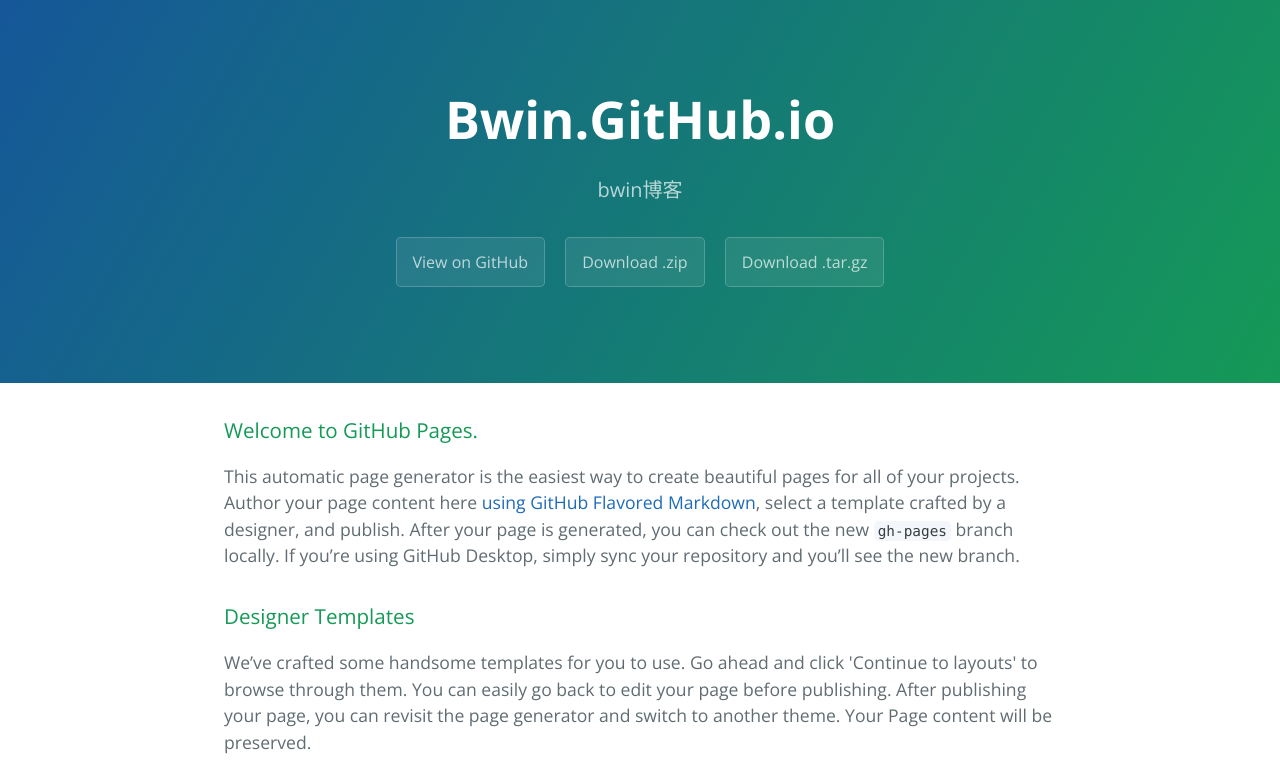
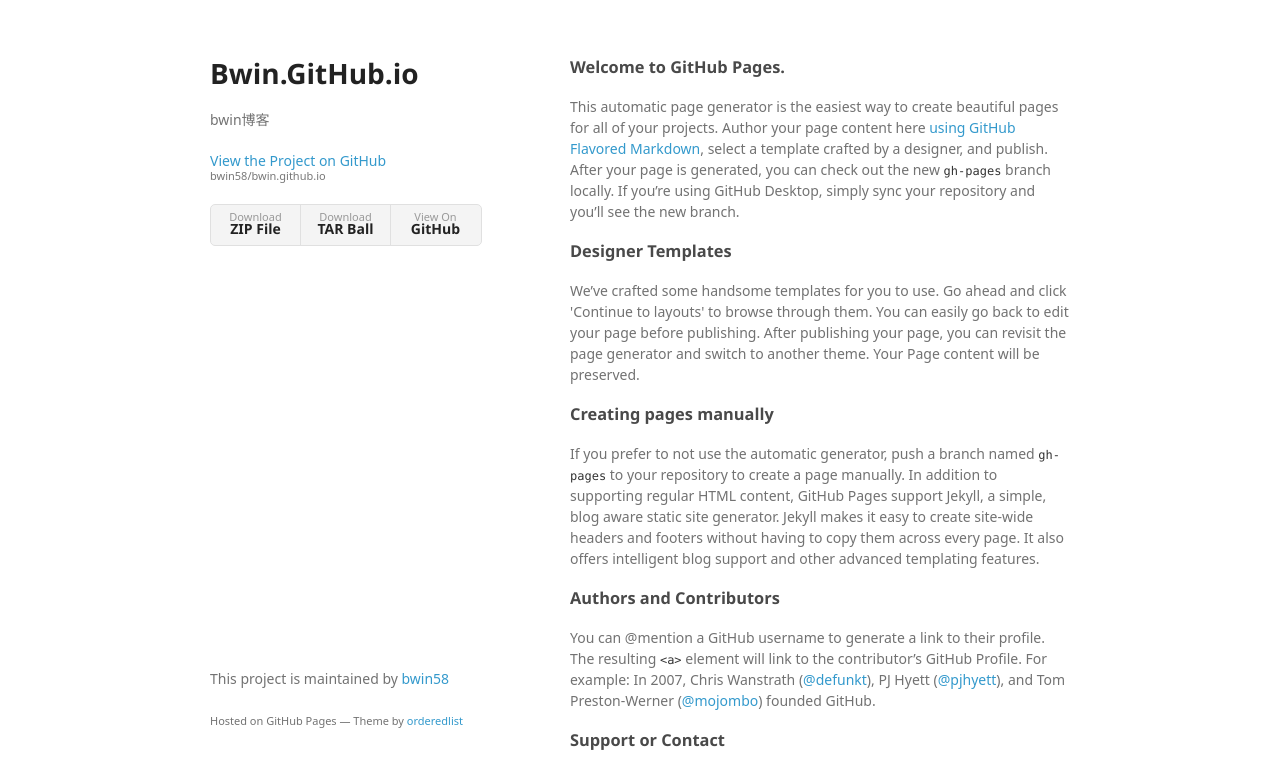
Before and after one commit to bwin58/bwin.github.io, a plain HTML site: page index.html in a window 1280 px wide. Shown: the top 766 px of the page. Drawn offline with nearby package versions, Linux system fonts and the light colour scheme; a web font is replaced by a local one.

```diff
--- a/index.html
+++ b/index.html
@@ -1,25 +1,34 @@
-<!DOCTYPE html>
-<html lang="en-us">
+<!doctype html>
+<html>
   <head>
-    <meta charset="UTF-8">
+    <meta charset="utf-8">
+    <meta http-equiv="X-UA-Compatible" content="chrome=1">
     <title>Bwin.GitHub.io by bwin58</title>
-    <meta name="viewport" content="width=device-width, initial-scale=1">
-    <link rel="stylesheet" type="text/css" href="stylesheets/normalize.css" media="screen">
-    <link href='https://fonts.googleapis.com/css?family=Open+Sans:400,700' rel='stylesheet' type='text/css'>
-    <link rel="stylesheet" type="text/css" href="stylesheets/stylesheet.css" media="screen">
-    <link rel="stylesheet" type="text/css" href="stylesheets/github-light.css" media="screen">
+
+    <link rel="stylesheet" href="stylesheets/styles.css">
+    <link rel="stylesheet" href="stylesheets/github-light.css">
+    <meta name="viewport" content="width=device-width">
+    <!--[if lt IE 9]>
+    <script src="//html5shiv.googlecode.com/svn/trunk/html5.js"></script>
+    <![endif]-->
   </head>
   <body>
-    <section class="page-header">
-      <h1 class="project-name">Bwin.GitHub.io</h1>
-      <h2 class="project-tagline">bwin博客</h2>
-      <a href="https://github.com/bwin58/bwin.github.io" class="btn">View on GitHub</a>
-      <a href="https://github.com/bwin58/bwin.github.io/zipball/master" class="btn">Download .zip</a>
-      <a href="https://github.com/bwin58/bwin.github.io/tarball/master" class="btn">Download .tar.gz</a>
-    </section>
+    <div class="wrapper">
+      <header>
+        <h1>Bwin.GitHub.io</h1>
+        <p>bwin博客</p>
 
-    <section class="main-content">
-      <h3>
+        <p class="view"><a href="https://github.com/bwin58/bwin.github.io">View the Project on GitHub <small>bwin58/bwin.github.io</small></a></p>
+
+
+        <ul>
+          <li><a href="https://github.com/bwin58/bwin.github.io/zipball/master">Download <strong>ZIP File</strong></a></li>
+          <li><a href="https://github.com/bwin58/bwin.github.io/tarball/master">Download <strong>TAR Ball</strong></a></li>
+          <li><a href="https://github.com/bwin58/bwin.github.io">View On <strong>GitHub</strong></a></li>
+        </ul>
+      </header>
+      <section>
+        <h3>
 <a id="welcome-to-github-pages" class="anchor" href="#welcome-to-github-pages" aria-hidden="true"><span aria-hidden="true" class="octicon octicon-link"></span></a>Welcome to GitHub Pages.</h3>
 
 <p>This automatic page generator is the easiest way to create beautiful pages for all of your projects. Author your page content here <a href="https://guides.github.com/features/mastering-markdown/">using GitHub Flavored Markdown</a>, select a template crafted by a designer, and publish. After your page is generated, you can check out the new <code>gh-pages</code> branch locally. If you’re using GitHub Desktop, simply sync your repository and you’ll see the new branch.</p>
@@ -43,15 +52,13 @@
 <a id="support-or-contact" class="anchor" href="#support-or-contact" aria-hidden="true"><span aria-hidden="true" class="octicon octicon-link"></span></a>Support or Contact</h3>
 
 <p>Having trouble with Pages? Check out our <a href="https://help.github.com/pages">documentation</a> or <a href="https://github.com/contact">contact support</a> and we’ll help you sort it out.</p>
-
-      <footer class="site-footer">
-        <span class="site-footer-owner"><a href="https://github.com/bwin58/bwin.github.io">Bwin.GitHub.io</a> is maintained by <a href="https://github.com/bwin58">bwin58</a>.</span>
-
-        <span class="site-footer-credits">This page was generated by <a href="https://pages.github.com">GitHub Pages</a> using the <a href="https://github.com/jasonlong/cayman-theme">Cayman theme</a> by <a href="https://twitter.com/jasonlong">Jason Long</a>.</span>
+      </section>
+      <footer>
+        <p>This project is maintained by <a href="https://github.com/bwin58">bwin58</a></p>
+        <p><small>Hosted on GitHub Pages &mdash; Theme by <a href="https://github.com/orderedlist">orderedlist</a></small></p>
       </footer>
-
-    </section>
-
+    </div>
+    <script src="javascripts/scale.fix.js"></script>
 
   </body>
 </html>
--- /dev/null
+++ b/javascripts/scale.fix.js
@@ -0,0 +1,17 @@
+var metas = document.getElementsByTagName('meta');
+var i;
+if (navigator.userAgent.match(/iPhone/i)) {
+  for (i=0; i<metas.length; i++) {
+    if (metas[i].name == "viewport") {
+      metas[i].content = "width=device-width, minimum-scale=1.0, maximum-scale=1.0";
+    }
+  }
+  document.addEventListener("gesturestart", gestureStart, false);
+}
+function gestureStart() {
+  for (i=0; i<metas.length; i++) {
+    if (metas[i].name == "viewport") {
+      metas[i].content = "width=device-width, minimum-scale=0.25, maximum-scale=1.6";
+    }
+  }
+}
--- /dev/null
+++ b/stylesheets/styles.css
@@ -0,0 +1,324 @@
+@font-face {
+  font-family: 'Noto Sans';
+  font-weight: 400;
+  font-style: normal;
+  src: url('../fonts/Noto-Sans-regular/Noto-Sans-regular.eot');
+  src: url('../fonts/Noto-Sans-regular/Noto-Sans-regular.eot?#iefix') format('embedded-opentype'),
+       local('Noto Sans'),
+       local('Noto-Sans-regular'),
+       url('../fonts/Noto-Sans-regular/Noto-Sans-regular.woff2') format('woff2'),
+       url('../fonts/Noto-Sans-regular/Noto-Sans-regular.woff') format('woff'),
+       url('../fonts/Noto-Sans-regular/Noto-Sans-regular.ttf') format('truetype'),
+       url('../fonts/Noto-Sans-regular/Noto-Sans-regular.svg#NotoSans') format('svg');
+}
+
+@font-face {
+  font-family: 'Noto Sans';
+  font-weight: 700;
+  font-style: normal;
+  src: url('../fonts/Noto-Sans-700/Noto-Sans-700.eot');
+  src: url('../fonts/Noto-Sans-700/Noto-Sans-700.eot?#iefix') format('embedded-opentype'),
+       local('Noto Sans Bold'),
+       local('Noto-Sans-700'),
+       url('../fonts/Noto-Sans-700/Noto-Sans-700.woff2') format('woff2'),
+       url('../fonts/Noto-Sans-700/Noto-Sans-700.woff') format('woff'),
+       url('../fonts/Noto-Sans-700/Noto-Sans-700.ttf') format('truetype'),
+       url('../fonts/Noto-Sans-700/Noto-Sans-700.svg#NotoSans') format('svg');
+}
+
+@font-face {
+  font-family: 'Noto Sans';
+  font-weight: 400;
+  font-style: italic;
+  src: url('../fonts/Noto-Sans-italic/Noto-Sans-italic.eot');
+  src: url('../fonts/Noto-Sans-italic/Noto-Sans-italic.eot?#iefix') format('embedded-opentype'),
+       local('Noto Sans Italic'),
+       local('Noto-Sans-italic'),
+       url('../fonts/Noto-Sans-italic/Noto-Sans-italic.woff2') format('woff2'),
+       url('../fonts/Noto-Sans-italic/Noto-Sans-italic.woff') format('woff'),
+       url('../fonts/Noto-Sans-italic/Noto-Sans-italic.ttf') format('truetype'),
+       url('../fonts/Noto-Sans-italic/Noto-Sans-italic.svg#NotoSans') format('svg');
+}
+
+@font-face {
+  font-family: 'Noto Sans';
+  font-weight: 700;
+  font-style: italic;
+  src: url('../fonts/Noto-Sans-700italic/Noto-Sans-700italic.eot');
+  src: url('../fonts/Noto-Sans-700italic/Noto-Sans-700italic.eot?#iefix') format('embedded-opentype'),
+       local('Noto Sans Bold Italic'),
+       local('Noto-Sans-700italic'),
+       url('../fonts/Noto-Sans-700italic/Noto-Sans-700italic.woff2') format('woff2'),
+       url('../fonts/Noto-Sans-700italic/Noto-Sans-700italic.woff') format('woff'),
+       url('../fonts/Noto-Sans-700italic/Noto-Sans-700italic.ttf') format('truetype'),
+       url('../fonts/Noto-Sans-700italic/Noto-Sans-700italic.svg#NotoSans') format('svg');
+}
+
+body {
+  background-color: #fff;
+  padding:50px;
+  font: 14px/1.5 "Noto Sans", "Helvetica Neue", Helvetica, Arial, sans-serif;
+  color:#727272;
+  font-weight:400;
+}
+
+h1, h2, h3, h4, h5, h6 {
+  color:#222;
+  margin:0 0 20px;
+}
+
+p, ul, ol, table, pre, dl {
+  margin:0 0 20px;
+}
+
+h1, h2, h3 {
+  line-height:1.1;
+}
+
+h1 {
+  font-size:28px;
+}
+
+h2 {
+  color:#393939;
+}
+
+h3, h4, h5, h6 {
+  color:#494949;
+}
+
+a {
+  color:#39c;
+  text-decoration:none;
+}
+
+a:hover {
+  color:#069;
+}
+
+a small {
+  font-size:11px;
+  color:#777;
+  margin-top:-0.3em;
+  display:block;
+}
+
+a:hover small {
+  color:#777;
+}
+
+.wrapper {
+  width:860px;
+  margin:0 auto;
+}
+
+blockquote {
+  border-left:1px solid #e5e5e5;
+  margin:0;
+  padding:0 0 0 20px;
+  font-style:italic;
+}
+
+code, pre {
+  font-family:Monaco, Bitstream Vera Sans Mono, Lucida Console, Terminal, Consolas, Liberation Mono, DejaVu Sans Mono, Courier New, monospace;
+  color:#333;
+  font-size:12px;
+}
+
+pre {
+  padding:8px 15px;
+  background: #f8f8f8;
+  border-radius:5px;
+  border:1px solid #e5e5e5;
+  overflow-x: auto;
+}
+
+table {
+  width:100%;
+  border-collapse:collapse;
+}
+
+th, td {
+  text-align:left;
+  padding:5px 10px;
+  border-bottom:1px solid #e5e5e5;
+}
+
+dt {
+  color:#444;
+  font-weight:700;
+}
+
+th {
+  color:#444;
+}
+
+img {
+  max-width:100%;
+}
+
+header {
+  width:270px;
+  float:left;
+  position:fixed;
+  -webkit-font-smoothing:subpixel-antialiased;
+}
+
+header ul {
+  list-style:none;
+  height:40px;
+  padding:0;
+  background: #f4f4f4;
+  border-radius:5px;
+  border:1px solid #e0e0e0;
+  width:270px;
+}
+
+header li {
+  width:89px;
+  float:left;
+  border-right:1px solid #e0e0e0;
+  height:40px;
+}
+
+header li:first-child a {
+  border-radius:5px 0 0 5px;
+}
+
+header li:last-child a {
+  border-radius:0 5px 5px 0;
+}
+
+header ul a {
+  line-height:1;
+  font-size:11px;
+  color:#999;
+  display:block;
+  text-align:center;
+  padding-top:6px;
+  height:34px;
+}
+
+header ul a:hover {
+  color:#999;
+}
+
+header ul a:active {
+  background-color:#f0f0f0;
+}
+
+strong {
+  color:#222;
+  font-weight:700;
+}
+
+header ul li + li + li {
+  border-right:none;
+  width:89px;
+}
+
+header ul a strong {
+  font-size:14px;
+  display:block;
+  color:#222;
+}
+
+section {
+  width:500px;
+  float:right;
+  padding-bottom:50px;
+}
+
+small {
+  font-size:11px;
+}
+
+hr {
+  border:0;
+  background:#e5e5e5;
+  height:1px;
+  margin:0 0 20px;
+}
+
+footer {
+  width:270px;
+  float:left;
+  position:fixed;
+  bottom:50px;
+  -webkit-font-smoothing:subpixel-antialiased;
+}
+
+@media print, screen and (max-width: 960px) {
+
+  div.wrapper {
+    width:auto;
+    margin:0;
+  }
+
+  header, section, footer {
+    float:none;
+    position:static;
+    width:auto;
+  }
+
+  header {
+    padding-right:320px;
+  }
+
+  section {
+    border:1px solid #e5e5e5;
+    border-width:1px 0;
+    padding:20px 0;
+    margin:0 0 20px;
+  }
+
+  header a small {
+    display:inline;
+  }
+
+  header ul {
+    position:absolute;
+    right:50px;
+    top:52px;
+  }
+}
+
+@media print, screen and (max-width: 720px) {
+  body {
+    word-wrap:break-word;
+  }
+
+  header {
+    padding:0;
+  }
+
+  header ul, header p.view {
+    position:static;
+  }
+
+  pre, code {
+    word-wrap:normal;
+  }
+}
+
+@media print, screen and (max-width: 480px) {
+  body {
+    padding:15px;
+  }
+
+  header ul {
+    width:99%;
+  }
+
+  header li, header ul li + li + li {
+    width:33%;
+  }
+}
+
+@media print {
+  body {
+    padding:0.4in;
+    font-size:12pt;
+    color:#444;
+  }
+}
```
